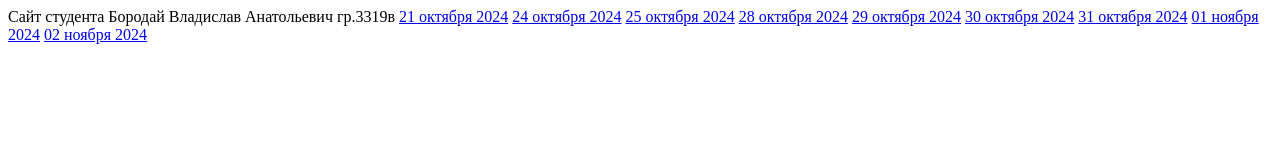
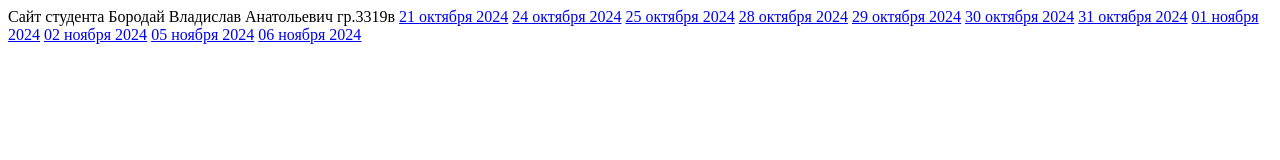
Before and after one commit to m1obke/m1obke.github.io, a plain HTML site: page index.html in a window 1280 px wide. Drawn offline with Linux system fonts and the light colour scheme.

Commit message:
Update index.html

```diff
--- a/index.html
+++ b/index.html
@@ -17,5 +17,7 @@
     <a href="31oct24.html"> 31 октября 2024</a>
     <a href="01nov24.html"> 01 ноября 2024</a>
     <a href="02nov24.html"> 02 ноября 2024</a>
+    <a href="05nov24.html"> 05 ноября 2024</a>
+    <a href="06nov24.html"> 06 ноября 2024</a>
 </body>
 </html>
```
